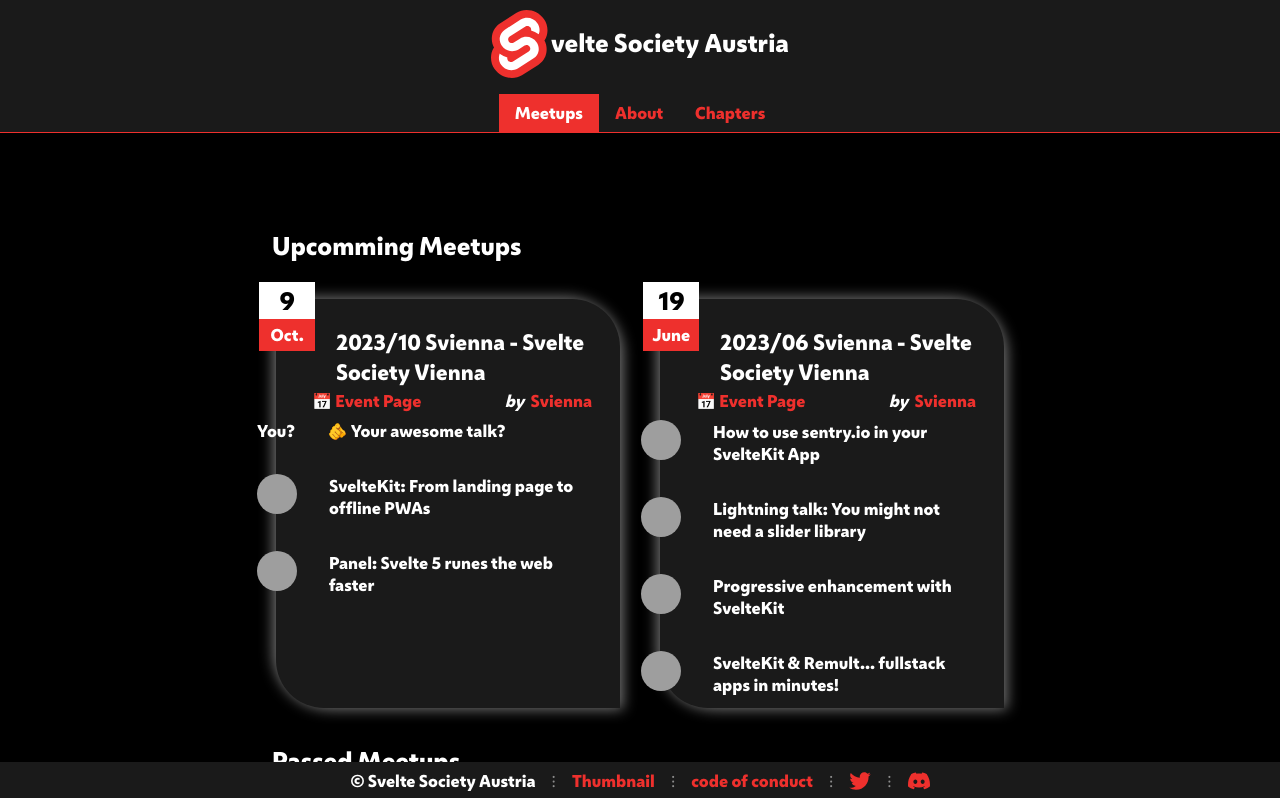
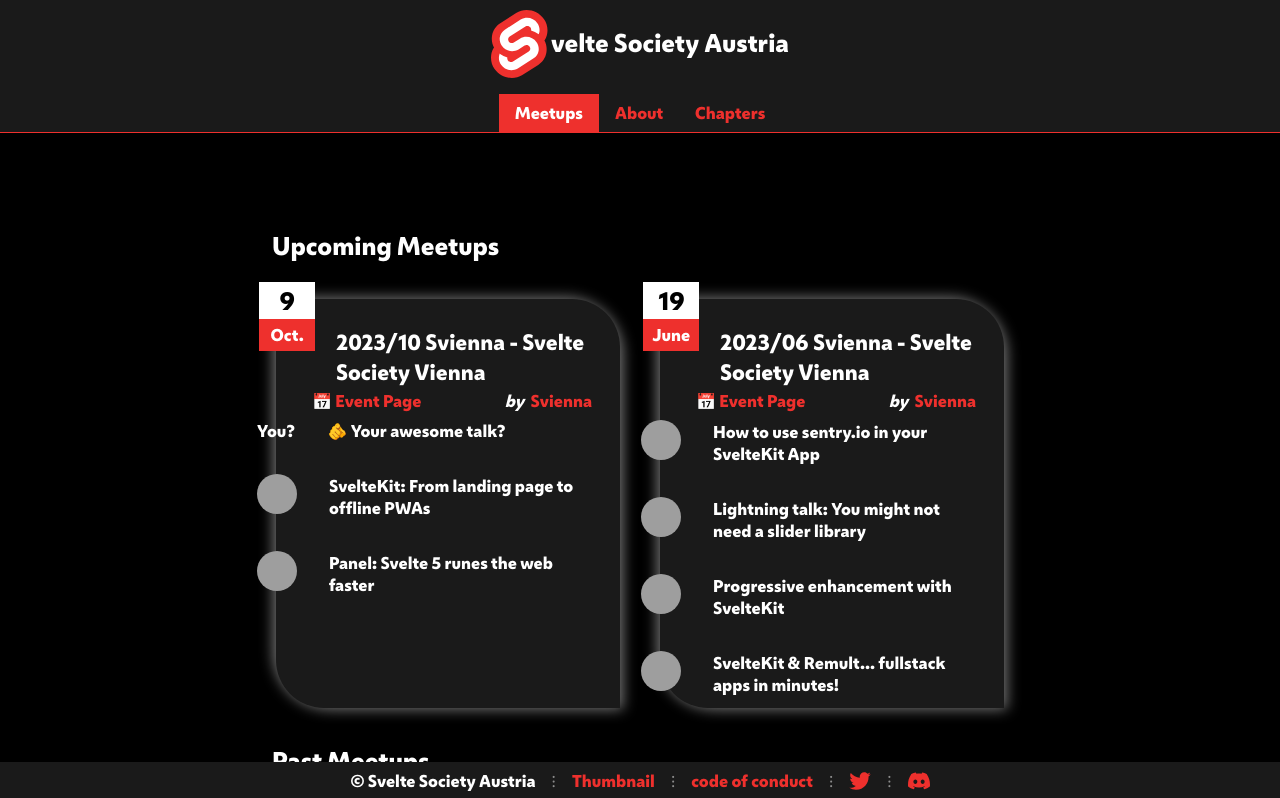
Before and after one commit to SvelteSocietyAustria/site, a SvelteKit app: page / in a window 1280 px wide. Shown: the top 798 px of the page. Built offline with nearby package versions, Linux system fonts and the light colour scheme; grey boxes are pictures that could not be loaded.

Commit message:
FIx spelling and phrasing on index page

```diff
--- a/src/routes/+page.svelte
+++ b/src/routes/+page.svelte
@@ -17,10 +17,10 @@
 	});
 </script>
 
-<h2>Upcomming Meetups</h2>
+<h2>Upcoming Meetups</h2>
 <MeetupCollection meetups={futureMeetups} />
 
-<h2>Passed Meetups</h2>
+<h2>Past Meetups</h2>
 <MeetupCollection
 	meetups={pastMeetups}
 	isPast
```
